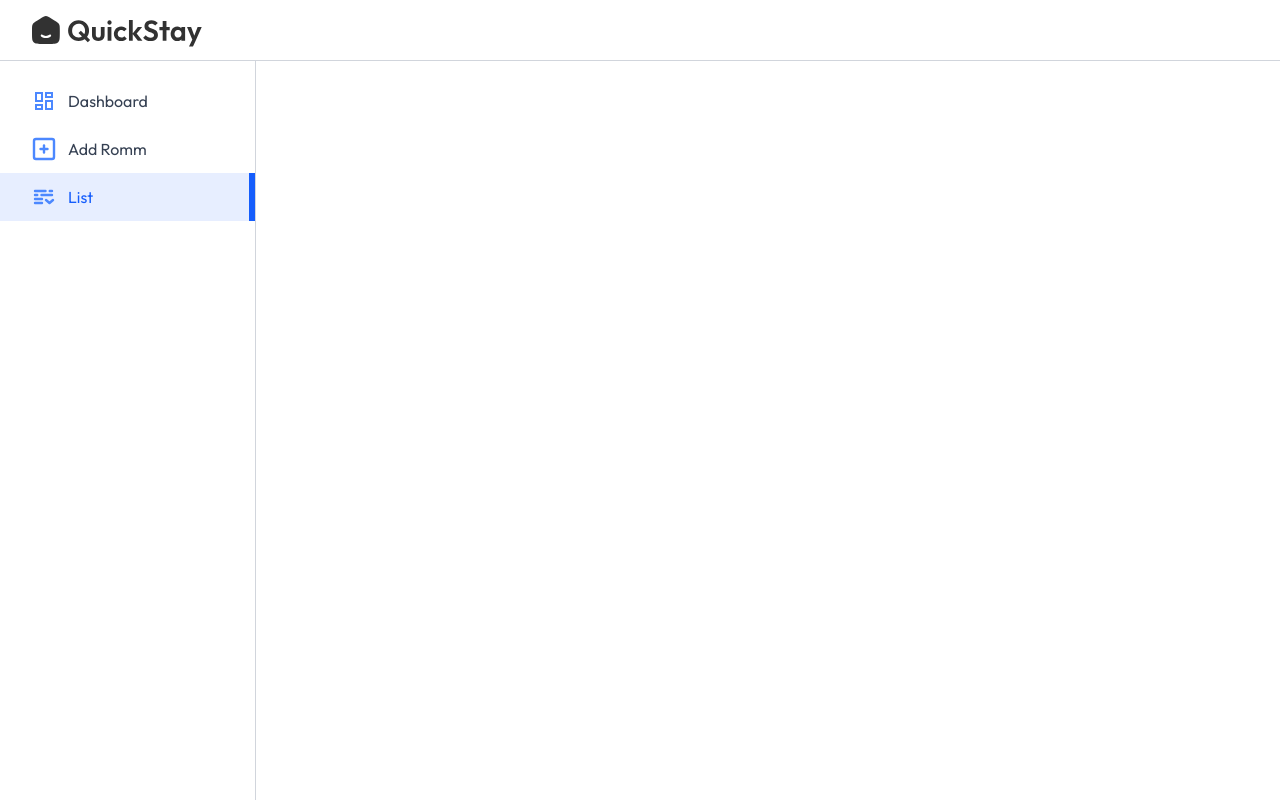
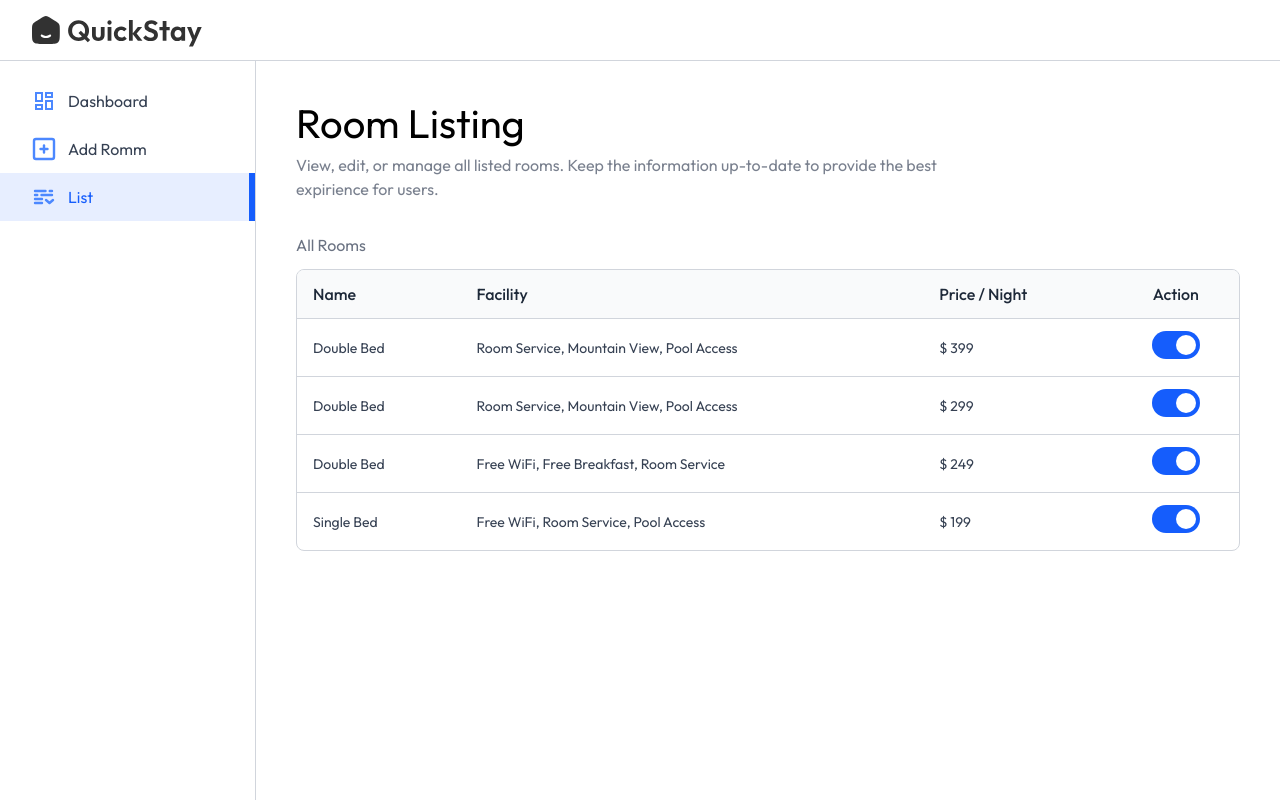
Before and after one commit to roopeshkp34/quick_stay, a React (Vite) app in the folder client/: page /owner/list-room in a window 1280 px wide. Shown: the top 802 px of the page. Built offline with nearby package versions, Linux system fonts and the light colour scheme; no server answers; a web font is replaced by a local one.

Commit message:
:construction: list room page

```diff
--- a/client/src/pages/hotelOwner/ListRoom.jsx
+++ b/client/src/pages/hotelOwner/ListRoom.jsx
@@ -1,8 +1,49 @@
-import React from "react";
+import React, { useState } from "react";
+import { roomsDummyData } from "../../assets/assets";
+import Title from "../../components/Title";
 
 const ListRoom = () => {
+    const [rooms, setRooms] = useState(roomsDummyData)
     return (
-        <div></div>
+        <div>
+            <Title align="left" font="outfit" title="Room Listing" subTitle="View, edit, or manage all listed rooms. Keep the information up-to-date to provide the best expirience for users. " />
+            <p className="text-gray-500 mt-8">All Rooms</p>
+            <div className="w-full max-3-3xl text-left border border-gray-300 rounded-lg max-h-80 overflow-scroll mt-3">
+                <table className="w-full">
+                    <thead className="bg-gray-50">
+                        <tr>
+                            <th className="py-3 px-4 text-gray-800 font-medium">Name</th>
+                            <th className="py-3 px-4 text-gray-800 font-medium max-sm:hidden">Facility</th>
+                            <th className="py-3 px-4 text-gray-800 font-medium">Price / Night</th>
+                            <th className="py-3 px-4 text-gray-800 font-medium text-center">Action</th>
+                        </tr>
+                    </thead>
+                    <tbody className="text-sm">
+                        {rooms.map((item, index) => (
+                            <tr key={index}>
+                                <td className="py-3 px-4 text-gray-700 border-t border-gray-300">
+                                    {item.roomType}
+                                </td>
+                                <td className="py-3 px-4 text-gray-700 border-t border-gray-300 max-sm:hidden">
+                                    {item.amenities.join(", ")}
+                                </td>
+                                <td className="py-3 px-4 text-gray-700 border-t border-gray-300">
+                                    $ {item.pricePerNight}
+                                </td>
+                                <td className="py-3 px-4 border-t border-gray-300 text-sm text-red-500 text-center">
+                                    <label className="relative inline-flex items-center cursor-pointer text-gray-900 gap-3">
+                                        <input type="checkbox" className="sr-only peer" checked={item.isAvailable} />
+                                        <div className="w-12 h-7 bg-slate-300 rounded-full peer peer-checked:bg-blue-600 transition-colors duration-200"></div>
+                                        <span className="dot absolute left-1 top-1 w-5 h-5 bg-white rounded-full transition-transform duration-200 ease-in-out peer-checked:translate-x-5"></span>
+                                    </label>
+                                </td>
+                            </tr>
+                        ))}
+
+                    </tbody>
+                </table>
+            </div>
+        </div>
     )
 }
 
```
